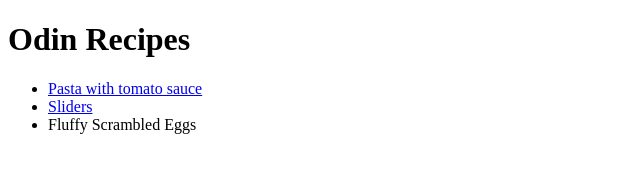
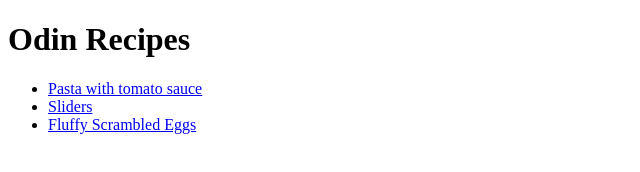
Before and after one commit to tommasomaglio/odin-recipes, a plain HTML site: page index.html in a window 1280 px wide. Shown: the whole page, without its empty margins (0-640 px from the left). Drawn offline with Linux system fonts and the light colour scheme.

Commit message:
Fixed link problem in inedx.html

```diff
--- a/index.html
+++ b/index.html
@@ -10,7 +10,7 @@
         <ul>
           <li><a href="recipes/pastatomato.html">Pasta with tomato sauce</a></li>
           <li><a href="recipes/sliders.html">Sliders</a></li>
-          <li><a href="recipes/fluffyscrambledeggs.html"></a>Fluffy Scrambled Eggs</li>
+          <li><a href="recipes/fluffyscrambledeggs.html">Fluffy Scrambled Eggs</a></li>
         </ul>
 
     </body>
```
